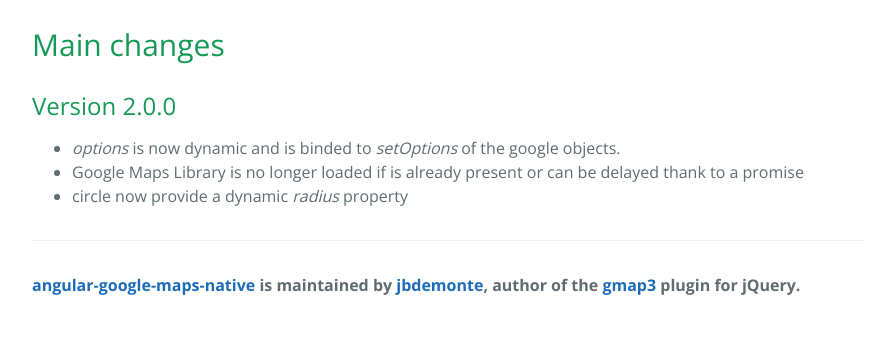
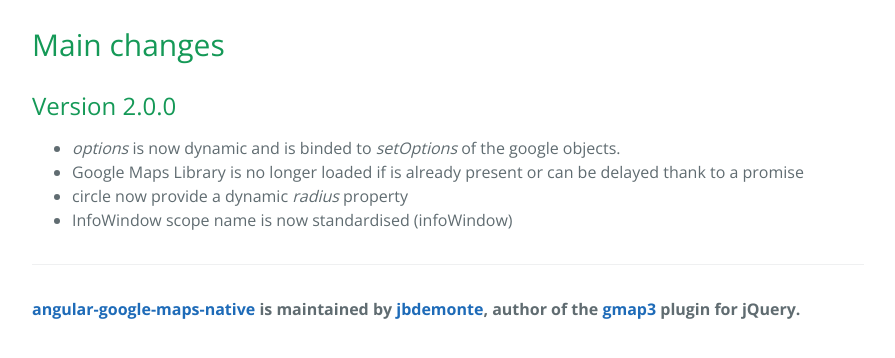
Before and after one commit to jbdemonte/angular-google-maps-native, a Jekyll site: the page built from changelog.html, in a window 1280 px wide, cut to the strip 386-744 px from the top of the page. Shown: the whole strip, without its empty margins (192-1087 px from the left). Built offline with Jekyll 4.4.1, drawn with Linux system fonts in a browser that asks for light colours; nearby versions of some CDN libraries.

Commit message:
standardise infowindow scope name

```diff
--- a/api-gmInfowindow.html
+++ b/api-gmInfowindow.html
@@ -16,7 +16,7 @@
 
 <strong>Scope</strong>
 <params>
-  <item name="infowindow" type="object">
+  <item name="infoWindow" type="object">
     <doc>InfoWindow</doc>
   </item>
 </params>
--- a/changelog.html
+++ b/changelog.html
@@ -11,4 +11,5 @@
   <li><em>options</em> is now dynamic and is binded to <em>setOptions</em> of the google objects.</li>
   <li>Google Maps Library is no longer loaded if is already present or can be delayed thank to a promise</li>
   <li>circle now provide a dynamic <em>radius</em> property</li>
+  <li>InfoWindow scope name is now standardised (infoWindow)</li>
 </ul>
```
